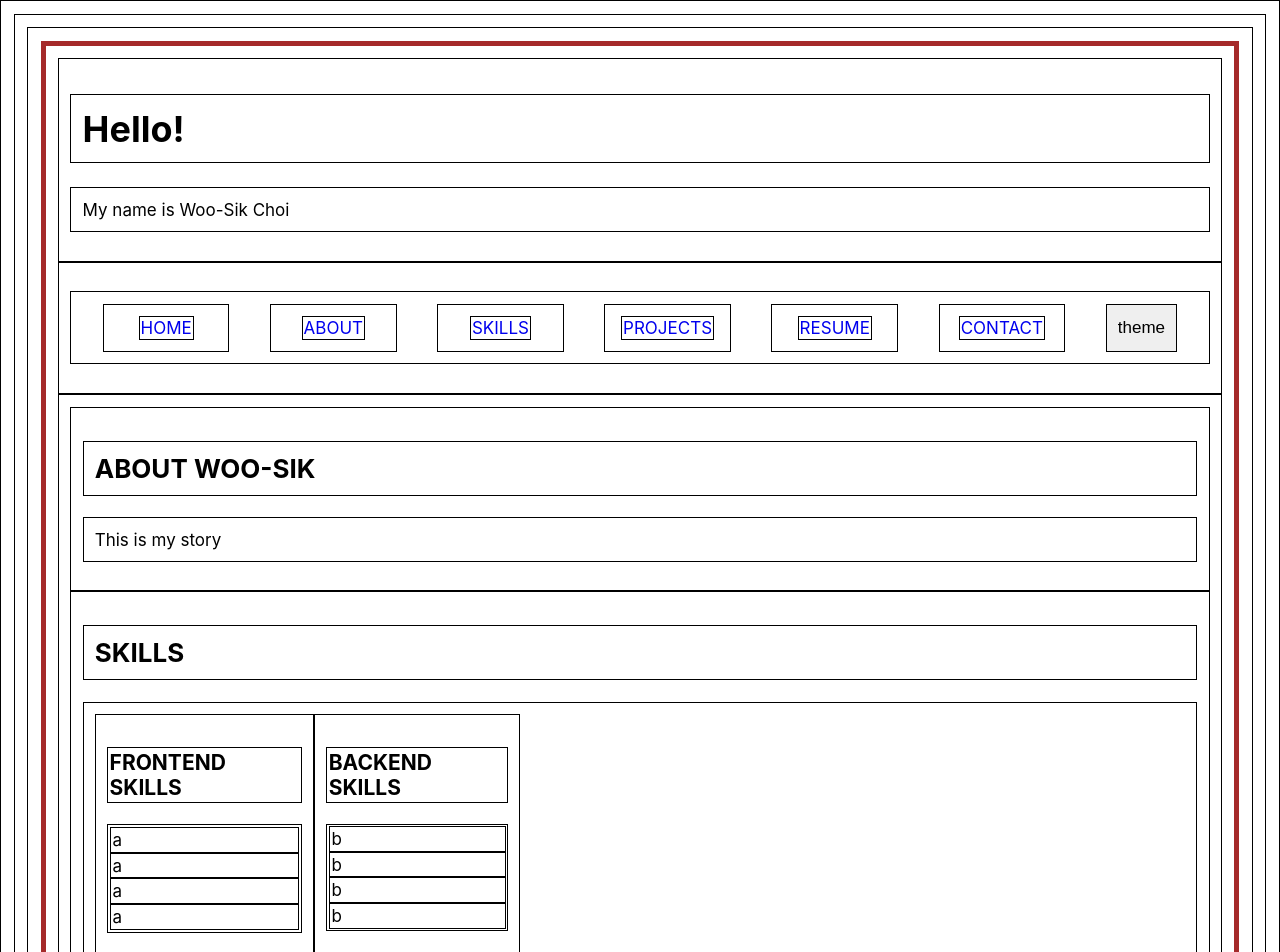
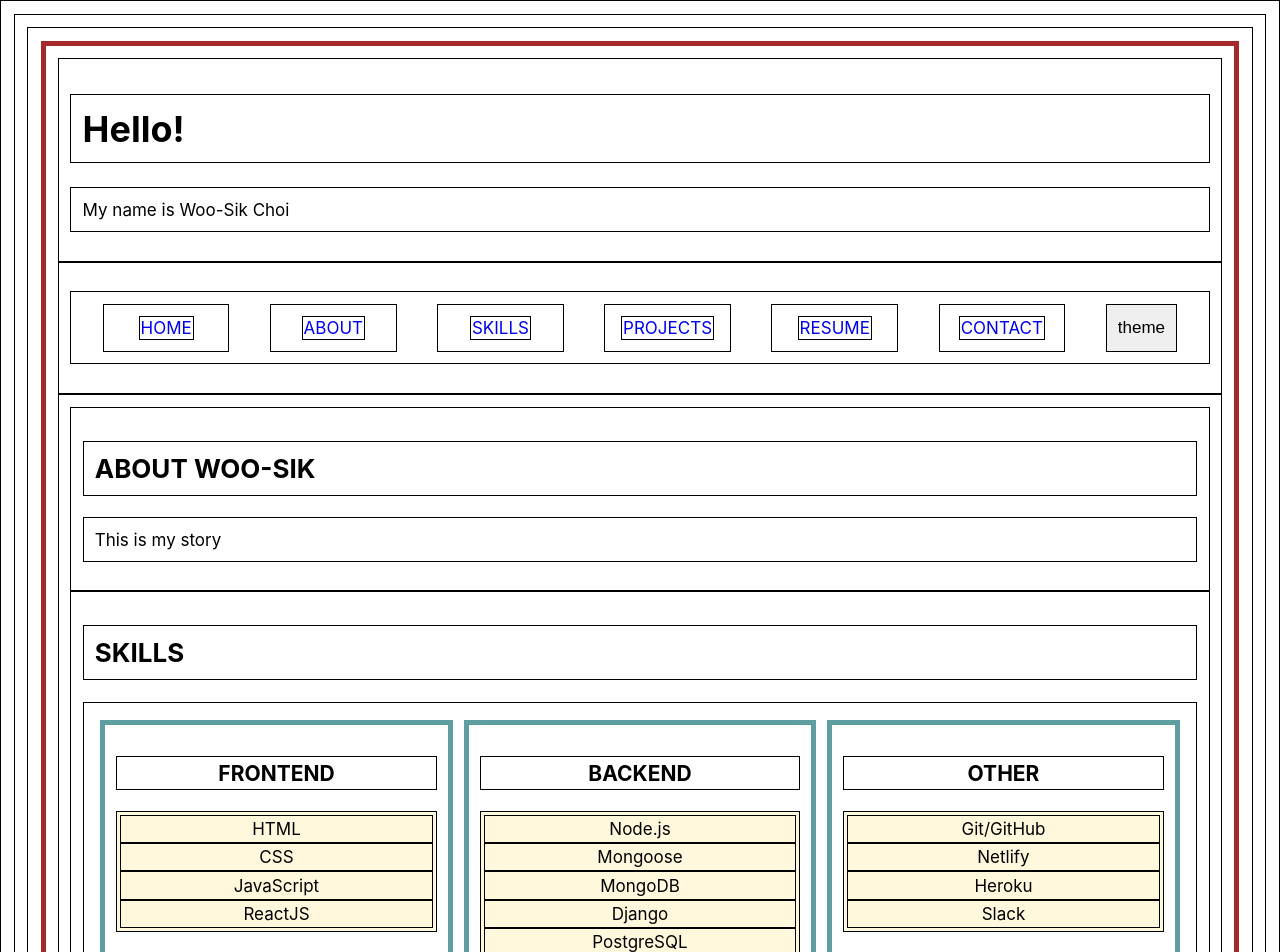
Before and after one commit to dvlprwchoi/portfolio-2, a React (Create React App) app: page / in a window 1280 px wide. Shown: the top 952 px of the page. Built offline with nearby package versions, Linux system fonts and the light colour scheme.

Commit message:
Add other skills container

```diff
--- a/src/components/Skills/Skills.css
+++ b/src/components/Skills/Skills.css
@@ -1,5 +1,21 @@
 .skills-container {
   display: flex;
+  flex-wrap: wrap;
+}
+
+.single-skills-container {
+  margin: 0.5%;
+  flex: 1 1 150px;
+  border: 5px solid cadetblue;
+}
+
+.container-title {
+  text-align: center;
+}
+
+.single-skills-container-ul {
+  background-color: cornsilk;
+  text-align: center;
 }
 
 li {
--- a/src/components/Skills/Skills.js
+++ b/src/components/Skills/Skills.js
@@ -5,22 +5,33 @@ function Skills() {
     <div className="skills" id="skills">
       <h2>SKILLS</h2>
       <div className="skills-container">
-        <div className="frontend-skills-container">
-          <h3>FRONTEND SKILLS</h3>
-          <ul>
-            <li>a</li>
-            <li>a</li>
-            <li>a</li>
-            <li>a</li>
+        <div className="frontend-skills-container single-skills-container">
+          <h3 className="container-title">FRONTEND</h3>
+          <ul className="single-skills-container-ul">
+            <li>HTML</li>
+            <li>CSS</li>
+            <li>JavaScript</li>
+            <li>ReactJS</li>
           </ul>
         </div>
-        <div className="backend-skills-container">
-          <h3>BACKEND SKILLS</h3>
-          <ul>
-            <li>b</li>
-            <li>b</li>
-            <li>b</li>
-            <li>b</li>
+        <div className="backend-skills-container single-skills-container">
+          <h3 className="container-title">BACKEND</h3>
+          <ul className="single-skills-container-ul">
+            <li>Node.js</li>
+            <li>Mongoose</li>
+            <li>MongoDB</li>
+            <li>Django</li>
+            <li>PostgreSQL</li>
+            <li>Google Firebase</li>
+          </ul>
+        </div>
+        <div className="other-skills-container single-skills-container">
+          <h3 className="container-title">OTHER</h3>
+          <ul className="single-skills-container-ul">
+            <li>Git/GitHub</li>
+            <li>Netlify</li>
+            <li>Heroku</li>
+            <li>Slack</li>
           </ul>
         </div>
       </div>
```
